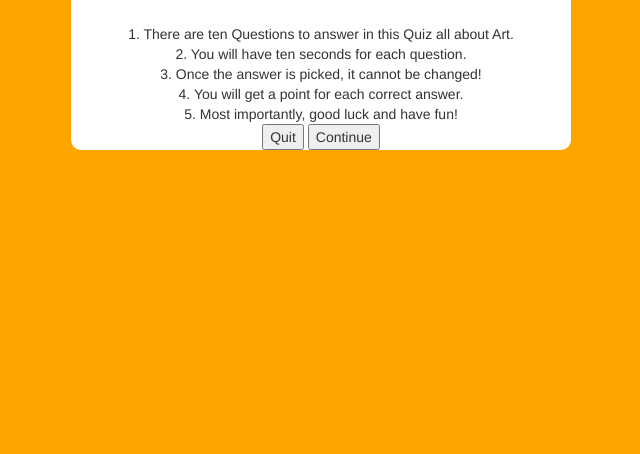
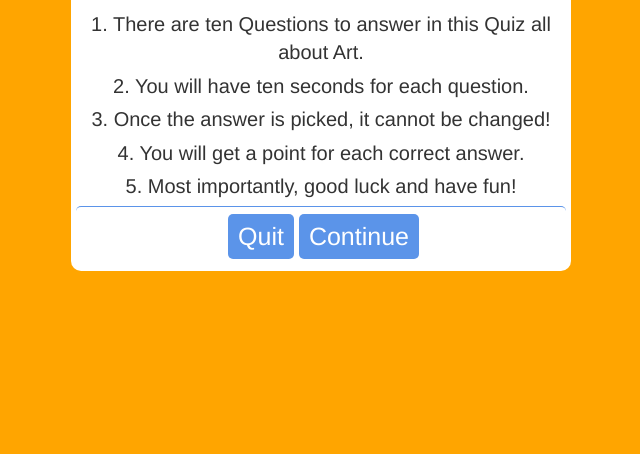
Before and after one commit to shaunadoo97/PP2-Art-Quiz, a plain HTML site: page index.html in a window 1280 px wide. Shown: the part 346-800 px from the top of the page, without its empty margins (377-1017 px from the left). Drawn offline with nearby package versions, Linux system fonts and the light colour scheme; a script that the page names is missing.

Commit message:
Adding some more styles to my buttons

```diff
--- a/assets/css/style.css
+++ b/assets/css/style.css
@@ -25,12 +25,13 @@ body {
 
 .info_box {
     position: absolute;
-    top: 30%;
+    top: 27%;
     left: 35%;
     text-align: center;
     background-color: white;
     width: 500px;
     border-radius: 10px;
+    padding: 5px;
 }
 
 .info_box .info_title {
@@ -40,5 +41,33 @@ body {
     align-items: center;
     padding: 30px;
     font-size: 20px;
-    font-weight: 600;
+    font-weight: 60%;
 }
+
+.info_box .info_list .info {
+    margin: 5px;
+    font-size: 20px;
+}
+
+.info_box .buttons {
+    height: 60px;
+    display: flex;
+    align-items: center;
+    justify-content: center;
+    border-radius: 5px;
+    border-top: 1px solid rgb(91, 148, 233);
+}
+
+.info_box .buttons button {
+    background-color: rgb(91, 148, 233);
+    color: white;
+    margin-left: 5px;
+    border-radius: 5px;
+    font-size: 25px;
+    border: 0cap;
+    padding: 5px 10px;
+}
+
+.info_box .buttons button:hover {
+    background-color:rgb(47, 83, 138);
+}
--- a/index.html
+++ b/index.html
@@ -32,7 +32,7 @@
                 <div class="info">2. You will have ten seconds for each question.</div>
                 <div class="info">3. Once the answer is picked, it cannot be changed!</div>
                 <div class="info">4. You will get a point for each correct answer.</div>
-                <div class="into">5. Most importantly, good luck and have fun!</div>
+                <div class="info">5. Most importantly, good luck and have fun!</div>
             </div>
             <!--Buttons for the game-->
             <div class="buttons">
```
